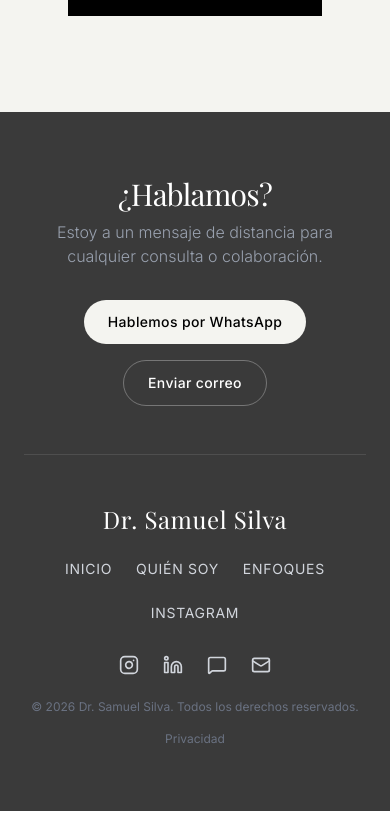
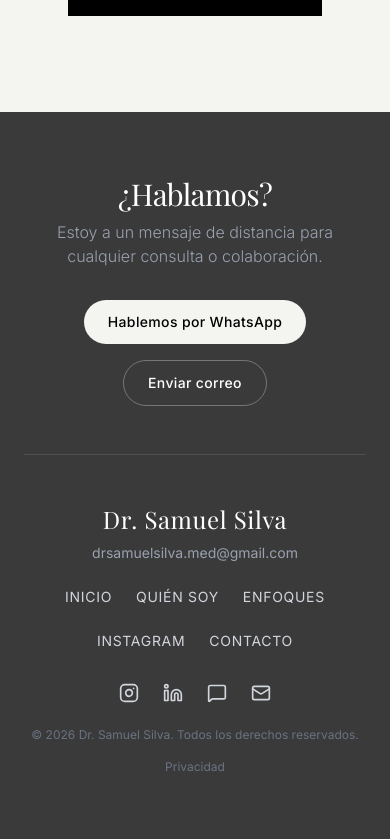
Before and after one commit to telesaudemissionaria/drsamuelsilva, a React (Vite) app: page / in a window 390 px wide. Shown: the part 3956-4795 px from the top of the page. Before the commit the page ends 4767 px from the top, so only its background shows below. Built offline with nearby package versions, Linux system fonts and the light colour scheme; a web font is replaced by a local one.

Commit message:
Display email text in footer and add Contacto tab to header and footer navigation pointing to footer

```diff
--- a/src/components/Footer.tsx
+++ b/src/components/Footer.tsx
@@ -4,7 +4,7 @@ export function Footer() {
   const currentYear = new Date().getFullYear();
 
   return (
-    <footer className="bg-brand-footer text-gray-300 py-16">
+    <footer id="contact" className="bg-brand-footer text-gray-300 py-16">
       <div className="w-full max-w-7xl mx-auto px-6 md:px-12">
 
         {/* Contact Block - Top of Footer */}
@@ -36,12 +36,16 @@ export function Footer() {
 
           {/* Navigation & Branding */}
           <div className="flex flex-col items-center md:items-start gap-6">
-            <p className="font-serif text-2xl text-white tracking-wide">Dr. Samuel Silva</p>
+            <div className="flex flex-col items-center md:items-start">
+              <p className="font-serif text-2xl text-white tracking-wide">Dr. Samuel Silva</p>
+              <a href="mailto:drsamuelsilva.med@gmail.com" className="text-gray-400 hover:text-white text-sm font-sans mt-2 transition-colors">drsamuelsilva.med@gmail.com</a>
+            </div>
             <nav className="flex flex-wrap justify-center gap-6 text-sm font-sans uppercase tracking-wider">
               <a href="#home" className="hover:text-white transition-colors">Inicio</a>
               <a href="#about" className="hover:text-white transition-colors">Quién soy</a>
               <a href="#areas" className="hover:text-white transition-colors">Enfoques</a>
               <a href="#instagram" className="hover:text-white transition-colors">Instagram</a>
+              <a href="#contact" className="hover:text-white transition-colors">Contacto</a>
             </nav>
           </div>
 
--- a/src/components/Navigation.tsx
+++ b/src/components/Navigation.tsx
@@ -10,6 +10,7 @@ export function Navigation() {
     { label: 'Quién soy', href: '#about' },
     { label: 'Enfoques', href: '#areas' },
     { label: 'Instagram', href: '#instagram' },
+    { label: 'Contacto', href: '#contact' },
   ];
 
   return (
```
